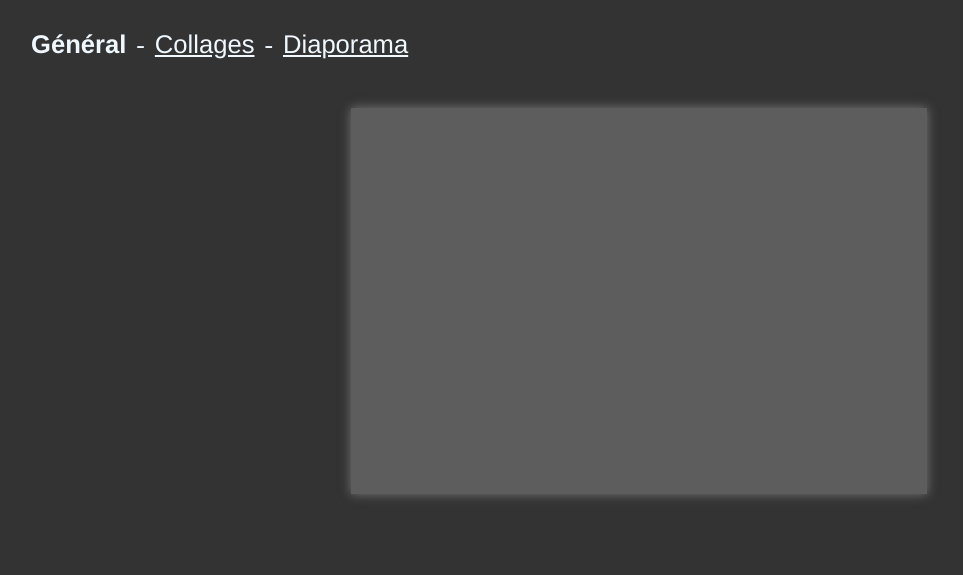
After one commit to DanYellow/photobooth-py, a Flask app: template webapp/templates/diaporama.html in a window 1280 px wide. The commit adds this page. Shown: the top 575 px of the page, without its empty margins (1-964 px from the left). Run offline with Flask 2, Linux system fonts and the light colour scheme; the template is opened without the code that fills it: most values are stand-ins (such as "Sample title", 1, 10 or a date in 2020).

Commit message:
Add diaporama (wip)

```diff
--- a/gphoto2-commands.txt
+++ /dev/null
@@ -1,5 +0,0 @@
-gphoto2 --capture-image-and-download
-
-http://www.gphoto.org/doc/manual/ref-gphoto2-cli.html
-
-https://www.linux.com/news/controlling-your-camera-your-computer-gphoto/
--- a/software/main.py
+++ b/software/main.py
@@ -65,8 +65,6 @@ class PhotoboothApplication(ttk.Frame):
         self.home_screen = Home(self, self.root, self.translation['fr'])
         self.home_screen.start_btn.configure(command=self.start_photoshoot)
         self.home_screen.pack(fill="both", expand=True)
-
-        self.home_screen.show_print_notification()
 
         self.result_screen = Result(self, self.root, self.translation['fr'])
         self.result_screen.print_btn.configure(command=self.print_pic)
@@ -198,8 +196,8 @@ class PhotoboothApplication(ttk.Frame):
     def print_pic(self):
         print('------------------ printing --------------')
 
-        self.home_screen.show_print_notification()
         self.go_to_home_screen()
+        self.home_screen.animate_print_notification_in()
         # os.system("cupsenable Canon_SELPHY_CP1300")
 
         # print_cmd = f"""lp -d Canon_SELPHY_CP1300 -o fit-to-page {ROOT_DIR}/_tmp/collages/{collage_name}"""
--- a/webapp/app.py
+++ b/webapp/app.py
@@ -34,6 +34,8 @@ app.register_blueprint(gallery_collages_bp)
 ROOT_DIR = os.path.dirname(os.path.abspath(__file__))
 os.chdir(ROOT_DIR)
 
+print("gallery_collages_bp", gallery_collages_bp)
+
 thumbs_dir = f"{ROOT_DIR}/_tmp"
 full_dir = f"{ROOT_DIR}/_tmp/full"
 collages_dir = f"{ROOT_DIR}/_tmp/collages"
@@ -53,6 +55,23 @@ def generate_grid_classes(nb_items):
         list_values.append(get_class(weight))
 
     return list_values
+
+def generate_diaporama_key_frames_animations(list_images):
+    nb_items = len(list_images)
+    percentage_progress_base = 100 / nb_items
+
+    list_frames_anim = []
+    for i in range(nb_items+1):
+        percentage_tmp = percentage_progress_base * i
+        percentage = float("{0:.2f}".format(percentage_tmp))
+
+        if percentage >= 100:
+            list_frames_anim.append(f"{percentage}%{{background-image: url(_tmp/{list_images[0]});}}")
+        else:
+            list_frames_anim.append(f"{percentage}%{{background-image: url(/_tmp/{list_images[i]});}}")
+
+    return list_frames_anim
+
 
 @app.route('/')
 def index():
@@ -89,5 +108,26 @@ def collages():
         classes=generate_grid_classes(len(images_taken_sorted))
     )
 
+@app.route('/diaporama')
+def diaporama():
+    path = f"{ROOT_DIR}/_tmp"
+    os.chdir(path)
+
+    images_taken = glob.glob('*.JPG')
+    images_taken.extend(glob.glob('*.jpeg'))
+    images_taken.extend(glob.glob('*.jpg'))
+
+    images_taken_sorted = Tcl().call('lsort', '-dict', images_taken)
+    images_taken_sorted = list(reversed(images_taken_sorted))
+
+    animation=generate_diaporama_key_frames_animations(images_taken_sorted)
+
+    return render_template(
+        'diaporama.html',
+        animation=' '.join(animation),
+        animation_time=len(images_taken_sorted) * 5,
+        images_list=images_taken_sorted,
+    )
+
 if __name__ == "__main__":
     app.run(port=5000, host="0.0.0.0")
--- a/webapp/static/style.css
+++ b/webapp/static/style.css
@@ -32,6 +32,7 @@ body, html {
     content: "-";
     display: inline-block;
     margin: 0 10px;
+    color: aliceblue;
 }
 
 .section nav ul li:last-child:after {
@@ -39,8 +40,8 @@ body, html {
 }
 
 .section nav a {
-    color: black;
-    font-family: Arial, Helvetica, sans-serif;
+    color: aliceblue;
+    font-family: Helvetica, Arial, sans-serif;
 }
 
 .section nav a.active {
--- /dev/null
+++ b/webapp/templates/diaporama.html
@@ -0,0 +1,56 @@
+{% from 'macros.html' import gallery_item %}
+
+<!DOCTYPE html>
+<html lang="fr">
+
+<head>
+    <title>Galerie</title>
+    <link rel="stylesheet" href="{{ url_for('static', filename='reset.css') }}">
+    <link rel="stylesheet" href="{{ url_for('static', filename='style.css') }}">
+
+    <style>
+        .conteneur{
+            max-width: 576px;
+            margin: 50px auto;
+        }
+        .diaporama{
+            width: 100%;
+            height: 0px;
+            padding-top: 67%;
+            box-shadow: 0px 0px 10px #777;
+            background-color: rgb(93, 93, 93);
+            background-size: contain;
+            background-repeat: no-repeat;
+            animation: fondu {{animation_time}}s ease-in-out infinite both;
+        }
+
+        .diaporama:hover {
+            animation-play-state: paused;
+        }
+
+        @keyframes fondu{
+            {{ animation }}
+        }
+    </style>
+
+    {% for image in images_list %}
+        <link rel="preload" href={{url_for('thumb.static', filename=image)}}>
+    {% endfor %}
+</head>
+
+<body>
+    <div class="section">
+        <nav>
+            <ul>
+                <li><a href="/" class="active">Général</a></li>
+                <li><a href="/collages">Collages</a></li>
+                <li><a href="/diaporama">Diaporama</a></li>
+            </ul>
+        </nav>
+        <div class="conteneur">
+            <div class="diaporama"></div>
+        </div>
+    </div>
+</body>
+
+</html>
--- a/webapp/templates/index.html
+++ b/webapp/templates/index.html
@@ -15,6 +15,7 @@
             <ul>
                 <li><a href="/" class="active">Général</a></li>
                 <li><a href="/collages">Collages</a></li>
+                <li><a href="/diaporama">Diaporama</a></li>
             </ul>
         </nav>
         <div class="grid">
```
Also changed, not shown: software/screens/Home.py (+9 -7 lines).
